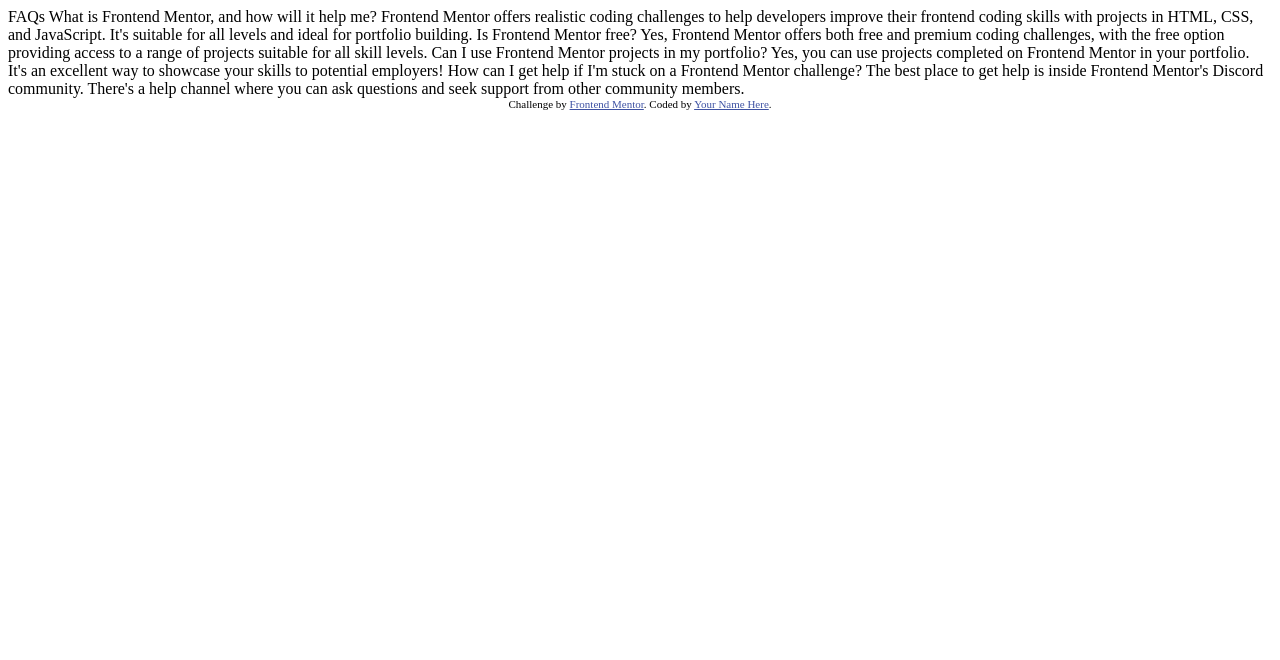
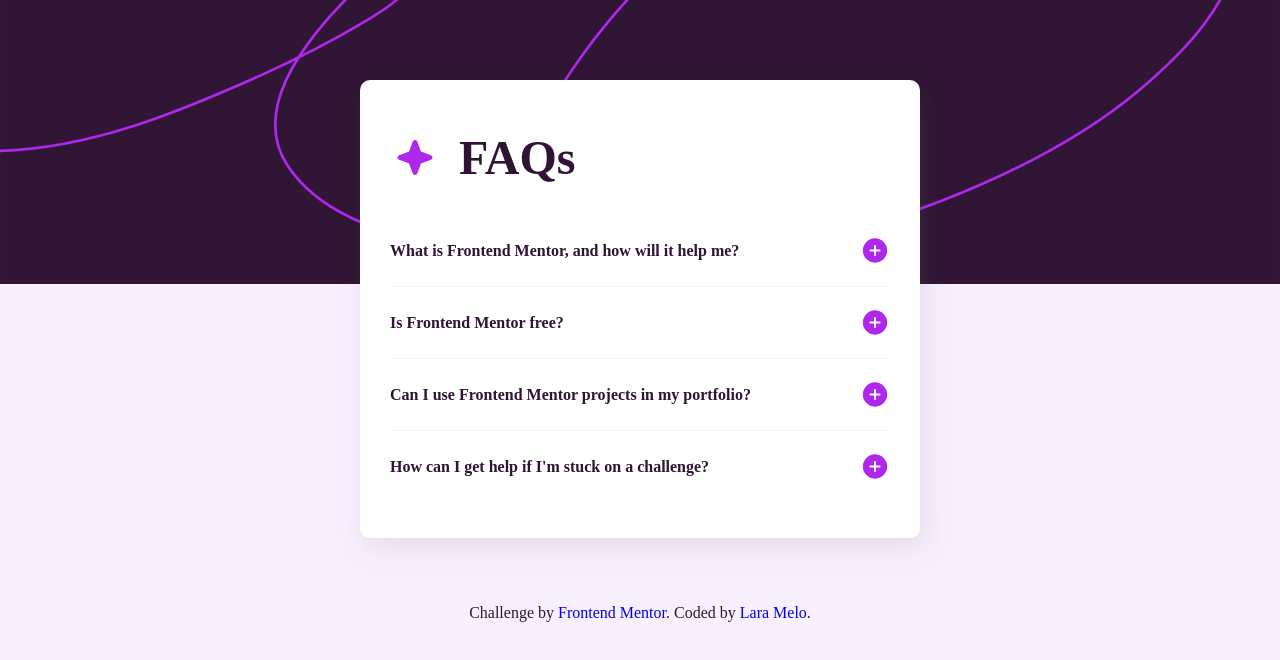
Before and after one commit to larabmelo/frontend-mentor, a plain HTML site: page faq-accordion-main/index.html in a window 1280 px wide. Drawn offline with Linux system fonts and the light colour scheme; a web font is replaced by a local one.

Commit message:
faq accordion desktop completed

```diff
--- a/faq-accordion-main/index.html
+++ b/faq-accordion-main/index.html
@@ -3,46 +3,53 @@
 <head>
   <meta charset="UTF-8">
   <meta name="viewport" content="width=device-width, initial-scale=1.0"> <!-- displays site properly based on user's device -->
-
   <link rel="icon" type="image/png" sizes="32x32" href="./assets/images/favicon-32x32.png">
-
-  <title>Frontend Mentor | FAQ accordion</title>
-
-  <!-- Feel free to remove these styles or customise in your own stylesheet 👍 -->
-  <style>
-    .attribution { font-size: 11px; text-align: center; }
-    .attribution a { color: hsl(228, 45%, 44%); }
-  </style>
+  <link rel="stylesheet" href="style.css">
+  <title>FAQ accordion | Frontend Mentor</title>
 </head>
 <body>
 
-  FAQs
-
-  What is Frontend Mentor, and how will it help me?
-
-  Frontend Mentor offers realistic coding challenges to help developers improve their
-  frontend coding skills with projects in HTML, CSS, and JavaScript. It's suitable for
-  all levels and ideal for portfolio building.
-
-  Is Frontend Mentor free?
-
-  Yes, Frontend Mentor offers both free and premium coding challenges, with the free
-  option providing access to a range of projects suitable for all skill levels.
-
-  Can I use Frontend Mentor projects in my portfolio?
-
-  Yes, you can use projects completed on Frontend Mentor in your portfolio. It's an excellent
-  way to showcase your skills to potential employers!
-
-  How can I get help if I'm stuck on a Frontend Mentor challenge?
-
-  The best place to get help is inside Frontend Mentor's Discord community. There's a help
-  channel where you can ask questions and seek support from other community members.
+  <main>
 
 
-  <div class="attribution">
-    Challenge by <a href="https://www.frontendmentor.io?ref=challenge" target="_blank">Frontend Mentor</a>.
-    Coded by <a href="#">Your Name Here</a>.
-  </div>
+    <section class="faq container">
+
+      <h1 class="title">
+        <img src="assets/images/icon-star.svg" alt="">
+        FAQs</h1>
+
+      <dl class="faq-lista js-accordion">
+        <dt>What is Frontend Mentor, and how will it help me?
+          <img src="assets/images/icon-plus.svg" alt="">
+        </dt>
+        <dd>Frontend Mentor offers realistic coding challenges to help developers improve their
+          frontend coding skills with projects in HTML, CSS, and JavaScript. It's suitable for
+          all levels and ideal for portfolio building.</dd>
+
+        <dt>Is Frontend Mentor free?
+         <img src="assets/images/icon-plus.svg" alt="">
+        </dt>
+        <dd>Yes, Frontend Mentor offers both free and premium coding challenges, with the free
+            option providing access to a range of projects suitable for all skill levels.</dd>
+        <dt>Can I use Frontend Mentor projects in my portfolio?
+          <img src="assets/images/icon-plus.svg" alt="">
+        </dt>
+        <dd>Yes, you can use projects completed on Frontend Mentor in your portfolio. It's an excellent
+          way to showcase your skills to potential employers!</dd>
+        <dt>How can I get help if I'm stuck on a challenge?
+          <img src="assets/images/icon-plus.svg" alt="">
+        </dt>
+        <dd>The best place to get help is inside Frontend Mentor's Discord community. There's a help
+          channel where you can ask questions and seek support from other community members.</dd>
+      </dl>
+    </section>
+    </main>
+    <footer class="attribution">
+      <p>
+        Challenge by <a href="https://www.frontendmentor.io?ref=challenge" target="_blank"> Frontend Mentor</a>.
+        Coded by <a href="https://larabmelo.github.io/"> Lara Melo</a>.
+      </p>
+    </footer>
+    <script src="script.js"></script>
 </body>
 </html>
--- /dev/null
+++ b/faq-accordion-main/script.js
@@ -0,0 +1,30 @@
+
+function initAccordion() {
+    const accordionList = document.querySelectorAll('.js-accordion dt');
+    const ativoClass = 'ativo';
+
+    if (accordionList.length) {
+        function activeAccordion() {
+            this.classList.toggle(ativoClass);
+            this.nextElementSibling.classList.toggle(ativoClass);
+            toggleIcon(this);
+        }
+
+        function toggleIcon(element) {
+            const img = element.querySelector('img'); // Seleciona a imagem dentro do <dt>
+            if (element.classList.contains(ativoClass)) {
+                img.src = 'assets/images/icon-minus.svg'; // Ícone aberto
+                img.alt = 'minus icon';
+            } else {
+                img.src = 'assets/images/icon-plus.svg'; // Ícone fechado
+                img.alt = 'plus icon';
+            }
+        }
+
+        accordionList.forEach((item) => {
+            item.addEventListener('click', activeAccordion);
+        });
+    }
+}
+
+initAccordion();
--- /dev/null
+++ b/faq-accordion-main/style.css
@@ -0,0 +1,96 @@
+@font-face {
+    font-family: 'Work Sans';
+    src: local('Work Sans'),
+        url('WorkSans-VariableFont_wght.ttf');
+}
+
+body {
+    margin: 80px;
+    padding: 0;
+    font-family: 'Work Sans';
+    display: block;
+    background-color: hsl(275, 100%, 97%);
+    background-image: url(assets/images/background-pattern-desktop.svg);
+    background-size: 100% auto;
+    background-position: top center; /* Stick to the top */
+    background-repeat: no-repeat; /* No repetition */
+}
+
+a {
+    text-decoration: none;
+}
+
+
+.container {
+    background-color: #fff;
+    border-radius: 10px;
+    max-width: 500px;
+    padding: 30px;
+    margin: auto;
+    box-shadow: rgba(100, 100, 111, 0.15) 5px 10px 30px;
+    align-self: start; /* Alinha ao topo da segunda linha do grid */
+    z-index: 10; /* Garante que fique acima da imagem */
+}
+
+
+h1 {
+    font-size: 48px;
+    color: hsl(292, 42%, 14%);
+    display: flex;
+    flex-direction: row;
+    align-items: center;
+    gap: 24px;
+    margin: 20px 5px 30px 5px;
+}
+
+.faq-lista dt {
+    font-weight: 600;
+    color: hsl(292, 42%, 14%);
+    display: flex;
+    flex-direction: row;
+    align-items: center;
+    justify-content: space-between;
+    padding-top: 20px;
+    margin-top: 10px;
+    margin-bottom: 10px;
+}
+
+.faq-lista dt:hover {
+    cursor: pointer;
+    color: #AD28EB;
+}
+
+.js-accordion dd.ativo {
+    max-height: 200px;
+    opacity: 1;
+  }
+
+
+.faq-lista dt:nth-child(n+2) {
+    border-top: 1px solid hsl(275, 100%, 97%)
+}
+
+.faq-lista dd {
+    font-size: 16px;
+    color: hsl(292, 16%, 49%);
+    margin-left: 0;
+    max-height: 0;
+    opacity: 0;
+    overflow: hidden;
+    transition: max-height 0.3s ease-in-out, opacity 0.3s ease-in-out;
+}
+
+img {
+    max-width: 100%;
+    height: auto;
+    display: block;
+}
+
+footer {
+    padding-top: 50px;
+    color: hsl(292, 42%, 14%);;
+    display: flex;
+    align-items: center;
+    justify-content: center;
+    text-align: center;
+}
```
Also changed, not shown: faq-accordion-main/assets/fonts/WorkSans-Italic-VariableFont_wght.ttf (deleted), faq-accordion-main/assets/fonts/static/WorkSans-Bold.ttf (deleted), faq-accordion-main/assets/fonts/static/WorkSans-Regular.ttf (deleted), faq-accordion-main/assets/fonts/static/WorkSans-SemiBold.ttf (deleted), 1 other file.
